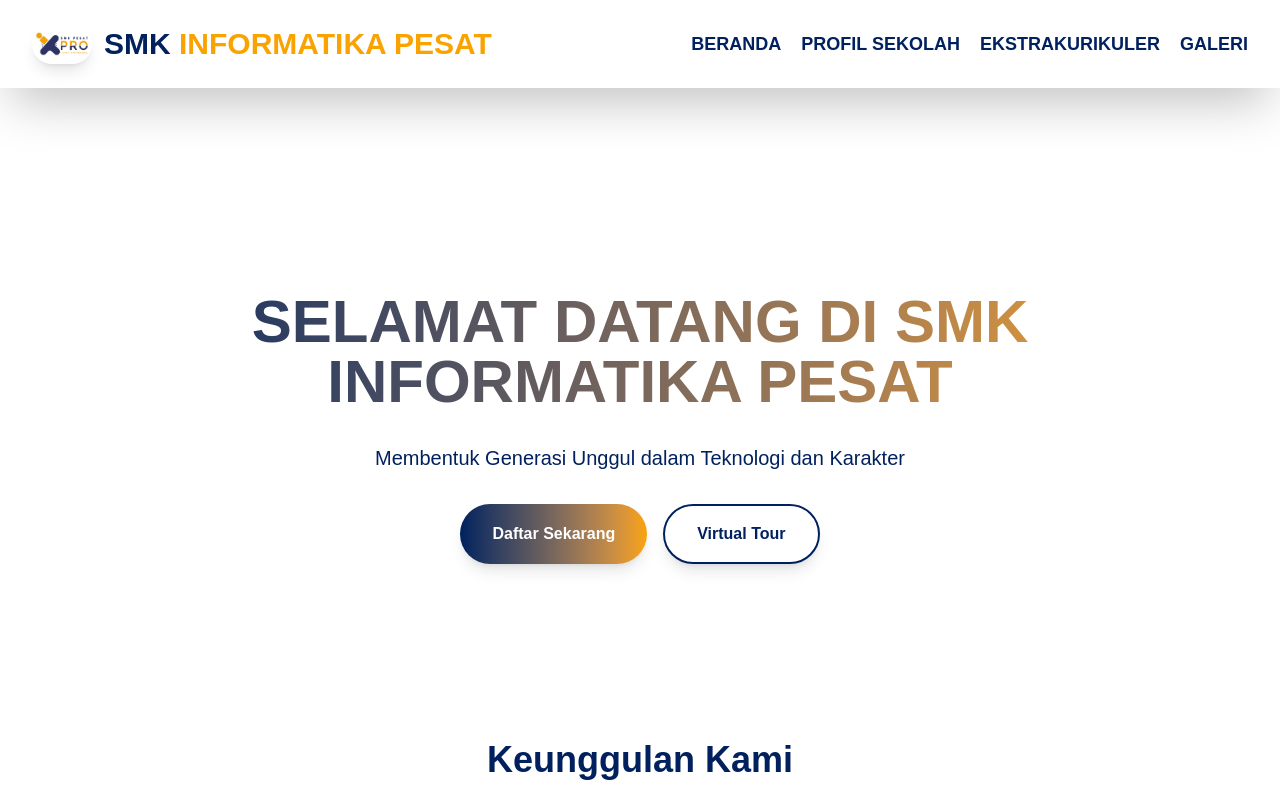
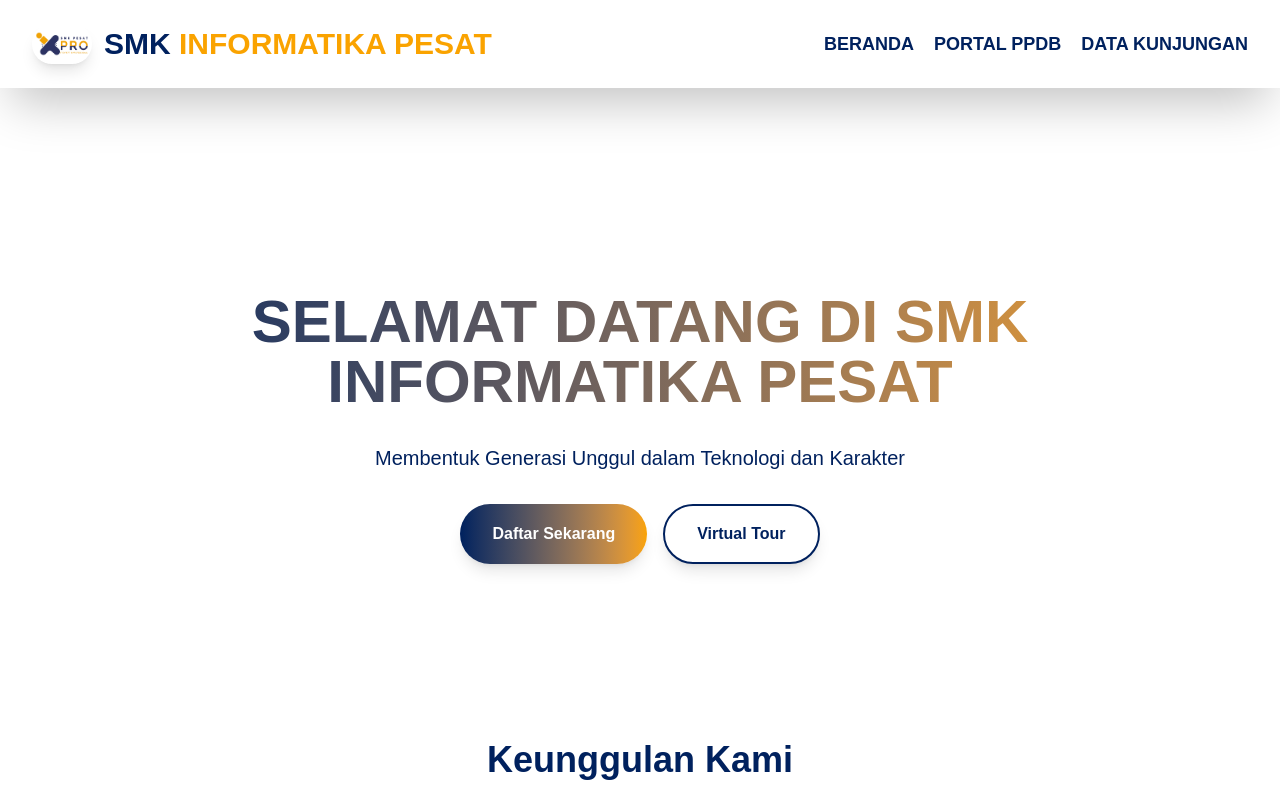
Before and after one commit to Padlyach/PPDB_FE, a Next.js app: page / in a window 1280 px wide. Shown: the top 800 px of the page. Built offline with nearby package versions, Linux system fonts and the light colour scheme.

Commit message:
refactor: update

```diff
--- a/src/components/navbar.tsx
+++ b/src/components/navbar.tsx
@@ -28,17 +28,12 @@ const Navbar = () => {
           </li>
           <li>
             <Link href="/profil-sekolah" className="relative py-2 text-[#00215E] hover:text-[#FAA300] transition-colors duration-300 after:content-[''] after:absolute after:w-full after:h-0.5 after:bg-[#FFD700] after:left-0 after:bottom-0 after:scale-x-0 hover:after:scale-x-100 after:transition-transform after:duration-300">
-              PROFIL SEKOLAH
+             PORTAL PPDB
             </Link>
           </li>
           <li>
             <Link href="/ekstrakurikuler" className="relative py-2 text-[#00215E] hover:text-[#FAA300] transition-colors duration-300 after:content-[''] after:absolute after:w-full after:h-0.5 after:bg-[#FFD700] after:left-0 after:bottom-0 after:scale-x-0 hover:after:scale-x-100 after:transition-transform after:duration-300">
-              EKSTRAKURIKULER
-            </Link>
-          </li>
-          <li>
-            <Link href="/galeri" className="relative py-2 text-[#00215E] hover:text-[#FAA300] transition-colors duration-300 after:content-[''] after:absolute after:w-full after:h-0.5 after:bg-[#FFD700] after:left-0 after:bottom-0 after:scale-x-0 hover:after:scale-x-100 after:transition-transform after:duration-300">
-              GALERI
+              DATA KUNJUNGAN
             </Link>
           </li>
         </ul>
```
